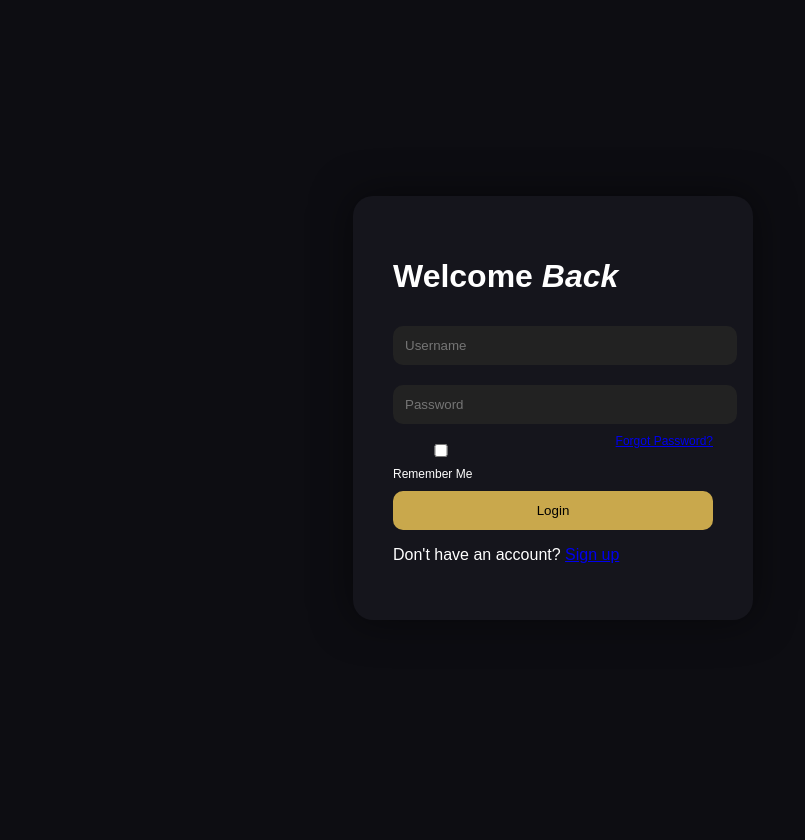
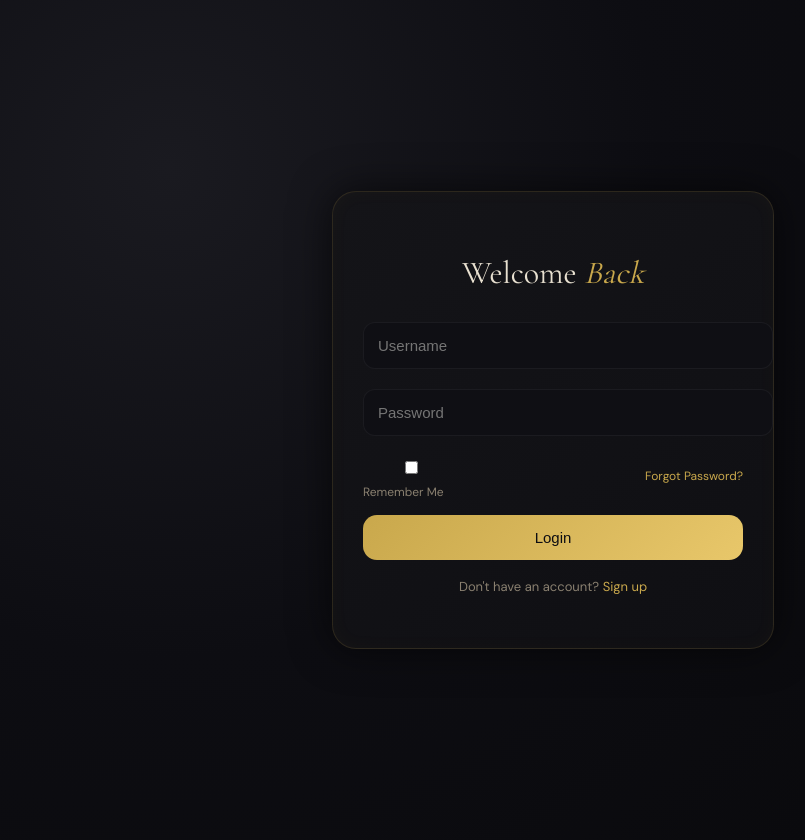
Before and after one commit to Booma-S/SpendWise, a Django app: page /login/ in a window 1280 px wide. Shown: the whole page, without its empty margins (87-892 px from the left). Before the commit the page ends 563 px from the top, so only its background shows below. Run offline with Django 5.2, Linux system fonts and the light colour scheme.

Commit message:
Added authentication

```diff
--- a/static/css/auth.css
+++ b/static/css/auth.css
@@ -1,46 +1,137 @@
+@import url('https://fonts.googleapis.com/css2?family=Cormorant+Garamond:wght@300;400;500;600&family=DM+Sans:wght@300;400;500&display=swap');
+
+/* 🌑 BACKGROUND */
 body {
-    background: #0d0d12;
+    margin: 0;
+    background: radial-gradient(circle at 20% 20%, #1a1a20 0%, #0d0d12 40%, #08080a 100%);
     font-family: 'DM Sans', sans-serif;
-    color: white;
+    color: #e8e0d0;
 }
 
+/* CENTERING */
 .auth-container {
+    min-height: 100vh;
     display: flex;
-    height: 100vh;
     align-items: center;
     justify-content: center;
+    padding: 20px;
 }
 
+/* 🔥 MAIN CARD */
 .auth-card {
-    background: #15151c;
-    padding: 40px;
-    border-radius: 20px;
-    width: 320px;
-    box-shadow: 0 0 40px rgba(0,0,0,0.5);
+    width: 90%;
+    max-width: 380px;
+    padding: 40px 30px;
+    border-radius: 24px;
+
+    background: linear-gradient(145deg, #141418, #0f0f13);
+    border: 1px solid rgba(201, 168, 76, 0.15);
+
+    box-shadow:
+        0 0 40px rgba(0,0,0,0.6),
+        inset 0 0 20px rgba(201,168,76,0.03);
+
+    backdrop-filter: blur(20px);
 }
 
+/* 🏷 TITLE */
+.auth-card h1 {
+    font-family: 'Cormorant Garamond', serif;
+    font-size: 32px;
+    font-weight: 400;
+    margin-bottom: 20px;
+    text-align: center;
+}
+
+.auth-card h1 em {
+    color: #c9a84c;
+    font-style: italic;
+}
+
+/* ✨ INPUT FIELDS */
 input {
     width: 100%;
-    padding: 12px;
+    padding: 14px;
     margin: 10px 0;
-    border-radius: 10px;
-    border: none;
-    background: #222;
-    color: white;
+
+    border-radius: 12px;
+    border: 1px solid rgba(255,255,255,0.05);
+
+    background: #0f0f14;
+    color: #e8e0d0;
+
+    font-size: 15px;
+    outline: none;
+
+    transition: all 0.3s ease;
 }
 
+/* INPUT FOCUS */
+input:focus {
+    border: 1px solid #c9a84c;
+    box-shadow: 0 0 8px rgba(201,168,76,0.3);
+}
+
+/* 🔘 BUTTON */
 button {
     width: 100%;
-    padding: 12px;
-    background: #c9a84c;
+    padding: 14px;
+    margin-top: 15px;
+
     border: none;
-    border-radius: 10px;
-    margin-top: 10px;
+    border-radius: 14px;
+
+    background: linear-gradient(135deg, #c9a84c, #e8c76a);
+    color: #0d0d12;
+
+    font-weight: 500;
+    font-size: 15px;
+
     cursor: pointer;
+    transition: all 0.3s ease;
 }
 
+/* BUTTON HOVER */
+button:hover {
+    transform: translateY(-1px);
+    box-shadow: 0 6px 18px rgba(201,168,76,0.4);
+}
+
+/* OPTIONS (REMEMBER + FORGOT) */
 .options {
     display: flex;
     justify-content: space-between;
+    align-items: center;
     font-size: 12px;
+    margin-top: 5px;
 }
+
+.options label {
+    color: #8a8070;
+}
+
+.options a {
+    color: #c9a84c;
+    text-decoration: none;
+}
+
+.options a:hover {
+    text-decoration: underline;
+}
+
+/* 🔗 FOOTER TEXT */
+.auth-card p {
+    text-align: center;
+    font-size: 13px;
+    margin-top: 18px;
+    color: #8a8070;
+}
+
+.auth-card a {
+    color: #c9a84c;
+    text-decoration: none;
+}
+
+.auth-card a:hover {
+    text-decoration: underline;
+}
--- a/tracker/templates/login.html
+++ b/tracker/templates/login.html
@@ -2,6 +2,7 @@
 <!DOCTYPE html>
 <html>
 <head>
+    <meta name="viewport" content="width=device-width, initial-scale=1.0">
     <title>Login - SpendWise</title>
     <link rel="stylesheet" href="{% static 'css/auth.css' %}">
 </head>
--- a/tracker/templates/signup.html
+++ b/tracker/templates/signup.html
@@ -2,6 +2,7 @@
 <!DOCTYPE html>
 <html>
 <head>
+    <meta name="viewport" content="width=device-width, initial-scale=1.0">
     <title>Sign Up - SpendWise</title>
     <link rel="stylesheet" href="{% static 'css/auth.css' %}">
 </head>
```
